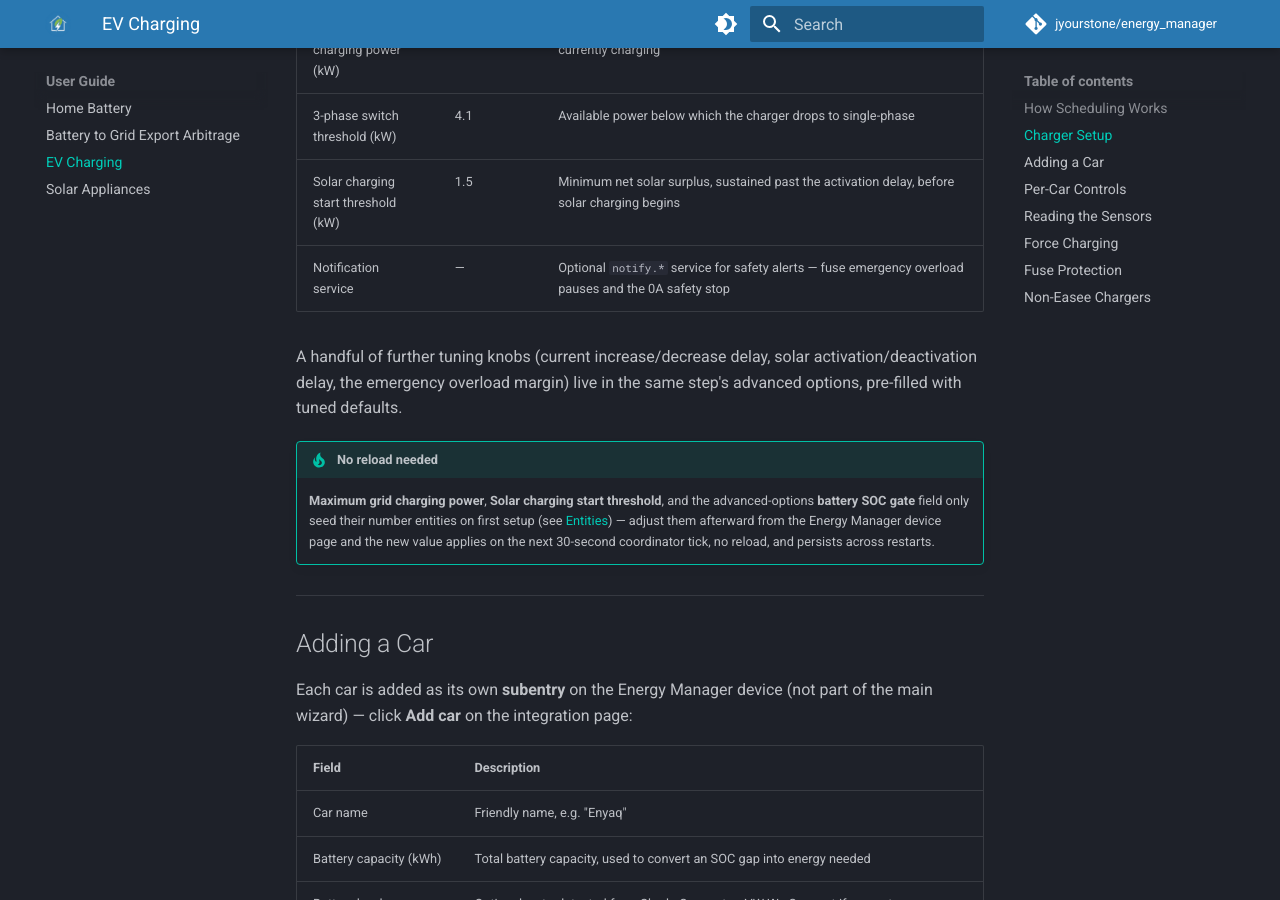
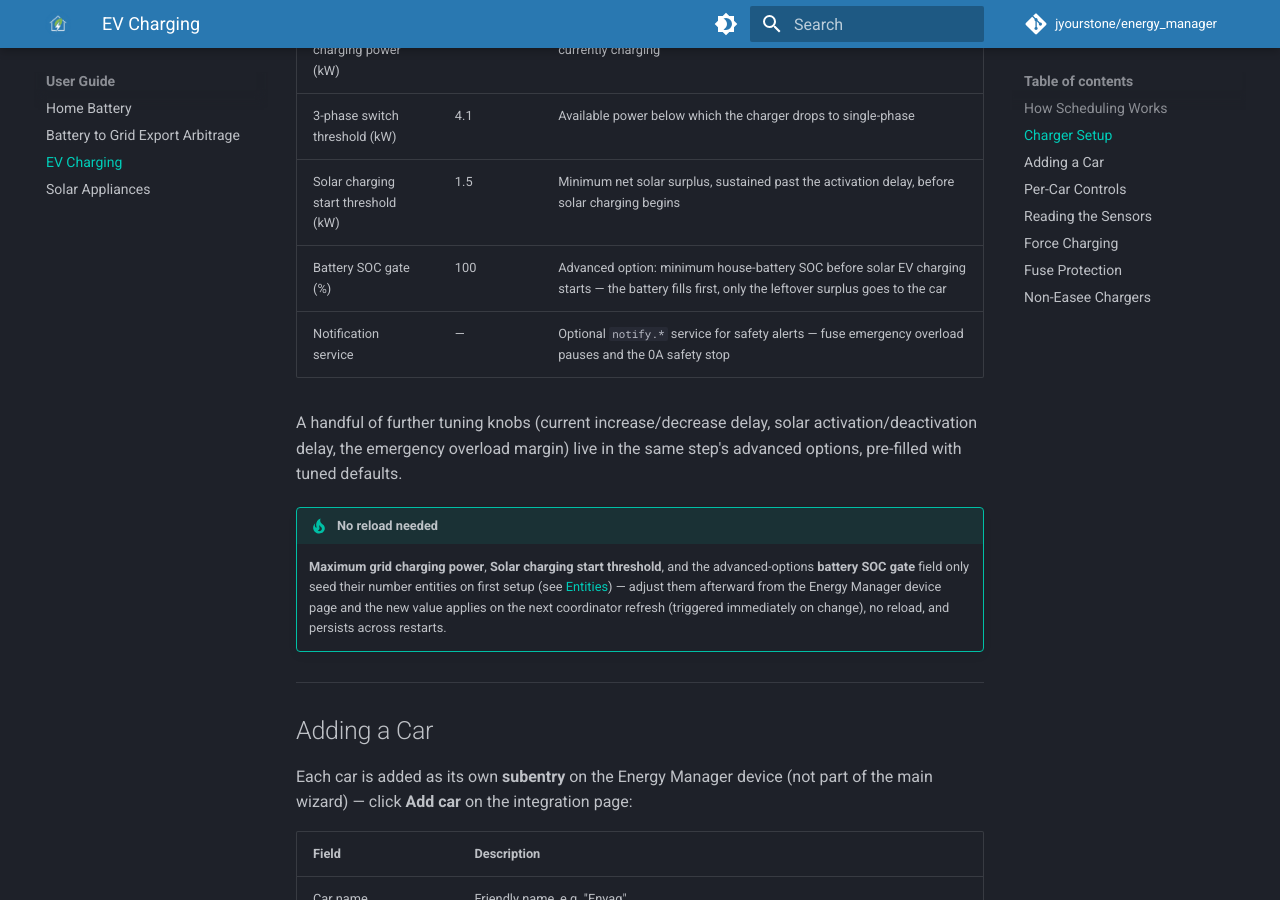
Before and after one commit to jyourstone/energy_manager, an MkDocs documentation site: the page built from docs/content/user-guide/ev-charging.md, in a window 1280 px wide and 900 px high, scrolled down 1442 px. Built offline with MkDocs 1.6.1 and Material for MkDocs 9.7.7, drawn with Linux system fonts in a browser that asks for light colours; comment, search, counter and statistics services are not loaded.

Commit message:
fix: address AI review feedback (5 findings)
CodeRabbit round 1, all valid:
- Rename 'Minimum peak gap' to 'Peak grouping gap' (EN/SV/docs) — the
  value is the maximum gap for grouping expensive hours into one peak
- Setup-wizard editability note no longer claims Configure covers the
  promoted tuning values
- Add Battery SOC gate row to the EV setup table
- Clamp docs describe the effective off threshold, not a mutated value
- 'Next 30-second tick' wording corrected to coordinator refresh
  triggered immediately on change

Co-Authored-By: Claude Fable 5 <noreply@anthropic.com>
Claude-Session: https://claude.ai/code/session_01Ruy8WvPEjZhaSEcmrG2fSM

```diff
--- a/docs/content/user-guide/ev-charging.md
+++ b/docs/content/user-guide/ev-charging.md
@@ -26,12 +26,13 @@ Configured in Step 4 of the [Setup Wizard](../getting-started/setup-wizard.md):
 | Maximum grid charging power (kW) | 12 | Absolute ceiling on grid-charging power, converted to amps for the car currently charging |
 | 3-phase switch threshold (kW) | 4.1 | Available power below which the charger drops to single-phase |
 | Solar charging start threshold (kW) | 1.5 | Minimum net solar surplus, sustained past the activation delay, before solar charging begins |
+| Battery SOC gate (%) | 100 | Advanced option: minimum house-battery SOC before solar EV charging starts — the battery fills first, only the leftover surplus goes to the car |
 | Notification service | — | Optional `notify.*` service for safety alerts — fuse emergency overload pauses and the 0A safety stop |
 
 A handful of further tuning knobs (current increase/decrease delay, solar activation/deactivation delay, the emergency overload margin) live in the same step's advanced options, pre-filled with tuned defaults.
 
 !!! tip "No reload needed"
-    **Maximum grid charging power**, **Solar charging start threshold**, and the advanced-options **battery SOC gate** field only seed their number entities on first setup (see [Entities](../reference/entities.md)) — adjust them afterward from the Energy Manager device page and the new value applies on the next 30-second coordinator tick, no reload, and persists across restarts.
+    **Maximum grid charging power**, **Solar charging start threshold**, and the advanced-options **battery SOC gate** field only seed their number entities on first setup (see [Entities](../reference/entities.md)) — adjust them afterward from the Energy Manager device page and the new value applies on the next coordinator refresh (triggered immediately on change), no reload, and persists across restarts.
 
 ## Adding a Car
 
```
Also changed, not shown: docs/content/getting-started/setup-wizard.md (+2 -2 lines), docs/content/reference/entities.md (+2 -2 lines), docs/content/user-guide/home-battery.md (+2 -2 lines), docs/content/user-guide/solar-appliances.md (+2 -2 lines), 3 other files.
